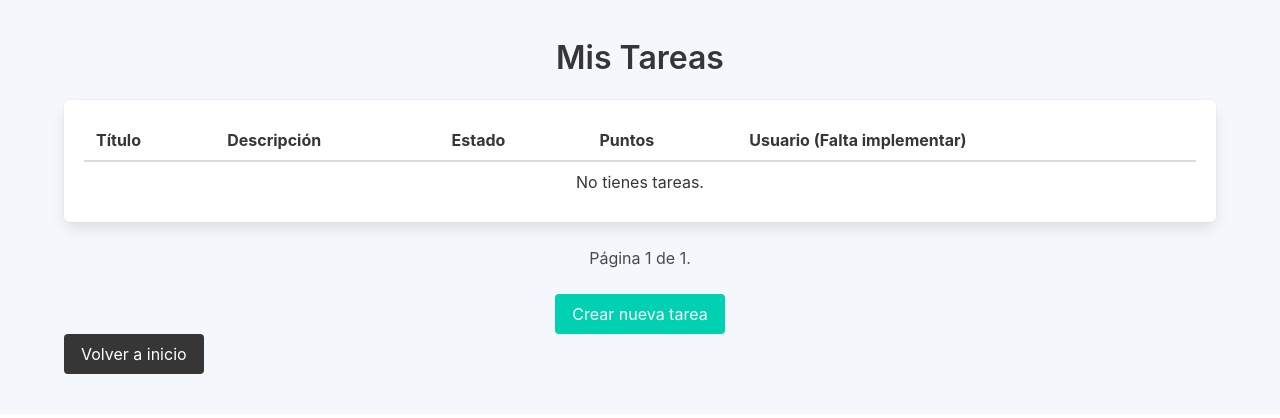
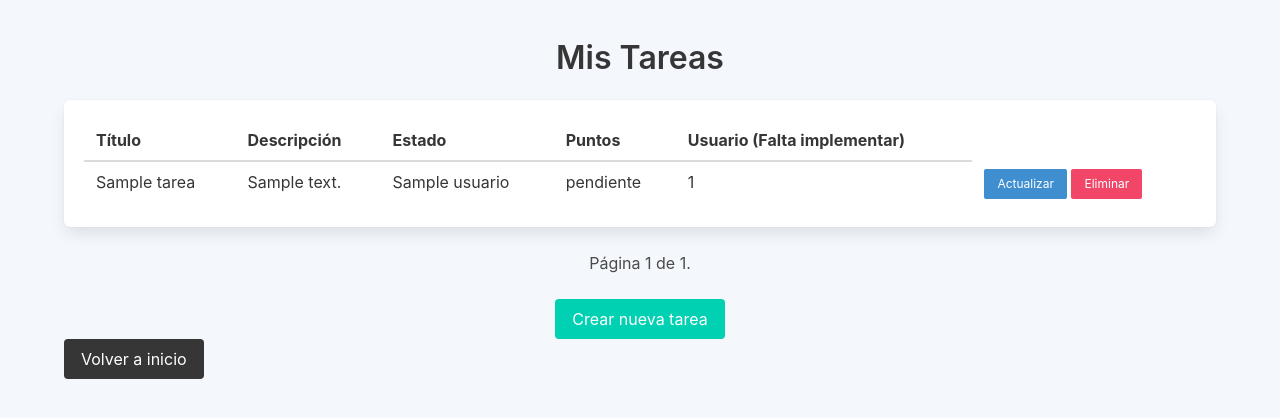
Before and after one commit to Back-End-Gang/sistema-tareas-gamificado, a Django app: page /listar_tareas/ in a window 1280 px wide. Shown: the top 418 px of the page. Run offline with Django 4.2, Linux system fonts and the light colour scheme; a user stored in the database is signed in; tables that the repository leaves empty hold one stand-in row (values such as "Sample post").

Commit message:
Arreglado de CRUD

```diff
--- a/TareasGamificado/TareasGamificado/urls.py
+++ b/TareasGamificado/TareasGamificado/urls.py
@@ -27,8 +27,8 @@ urlpatterns = [
     path('listar_tareas/', listar_tareas, name='listar_tareas'),
     path('actualizar_tarea/<int:id>/', actualizar_tarea, name='actualizar_tarea'),
     path('eliminar_tarea/<int:id>/', eliminar_tarea, name='eliminar_tarea'),
-    path('listar_usuarios', listar_usuarios, name='listar_usuarios'),
-    path('crear_usuario', crear_usuario, name='listar_usuarios'),
-    path('editar_usuario', editar_usuario, name='listar_usuarios'),
-    path('eliminar_usuario', eliminar_usuario, name='listar_usuarios')
+    path('listar_usuarios/', listar_usuarios, name='listar_usuarios'),
+    path('crear_usuario/', crear_usuario, name='crear_usuario'),
+    path('editar_usuario/<int:id>/', editar_usuario, name='editar_usuario'),
+    path('eliminar_usuario/<int:id>/', eliminar_usuario, name='eliminar_usuario')
 ]
--- a/TareasGamificado/tareas/templates/Tareas/ListarTareas.html
+++ b/TareasGamificado/tareas/templates/Tareas/ListarTareas.html
@@ -41,7 +41,7 @@
                     </tr>
                 </thead>
                 <tbody>
-                    {% for tarea in tareas %}
+                    {% for tarea in page_obj.object_list %}
                         <tr>
                             <td>{{ tarea.titulo }}</td>
                             <td>{{ tarea.descripcion }}</td>
--- a/TareasGamificado/usuarios/templates/usuarios/crear.html
+++ b/TareasGamificado/usuarios/templates/usuarios/crear.html
@@ -25,9 +25,9 @@
             {% csrf_token %}
             <!-- Campo para el título -->
             <div class="field">
-                <label class="label" for="titulo">Nombre</label>
+                <label class="label" for="nombre">Nombre</label>
                 <div class="control">
-                    <input class="input" type="text" id="titulo" name="titulo" required>
+                    <input class="input" type="text" id="nombre" name="nombre" required>
                 </div>
             </div>
 
--- a/TareasGamificado/usuarios/views.py
+++ b/TareasGamificado/usuarios/views.py
@@ -31,7 +31,7 @@ def editar_usuario(request, id):
         usuario.nivel = request.POST.get('nivel')
         usuario.save()
         return redirect('listar_usuarios')
-    return render(request, 'usuarios/actualizar_usuarios.html', {'usuario': usuario})
+    return render(request, 'usuarios/actualizar_usuario.html', {'usuario': usuario})
 
 @login_required
 def eliminar_usuario(request, id):
```
Also changed, not shown: TareasGamificado/usuarios/templates/usuarios/listar_usuarios.html (+4 -3 lines).
